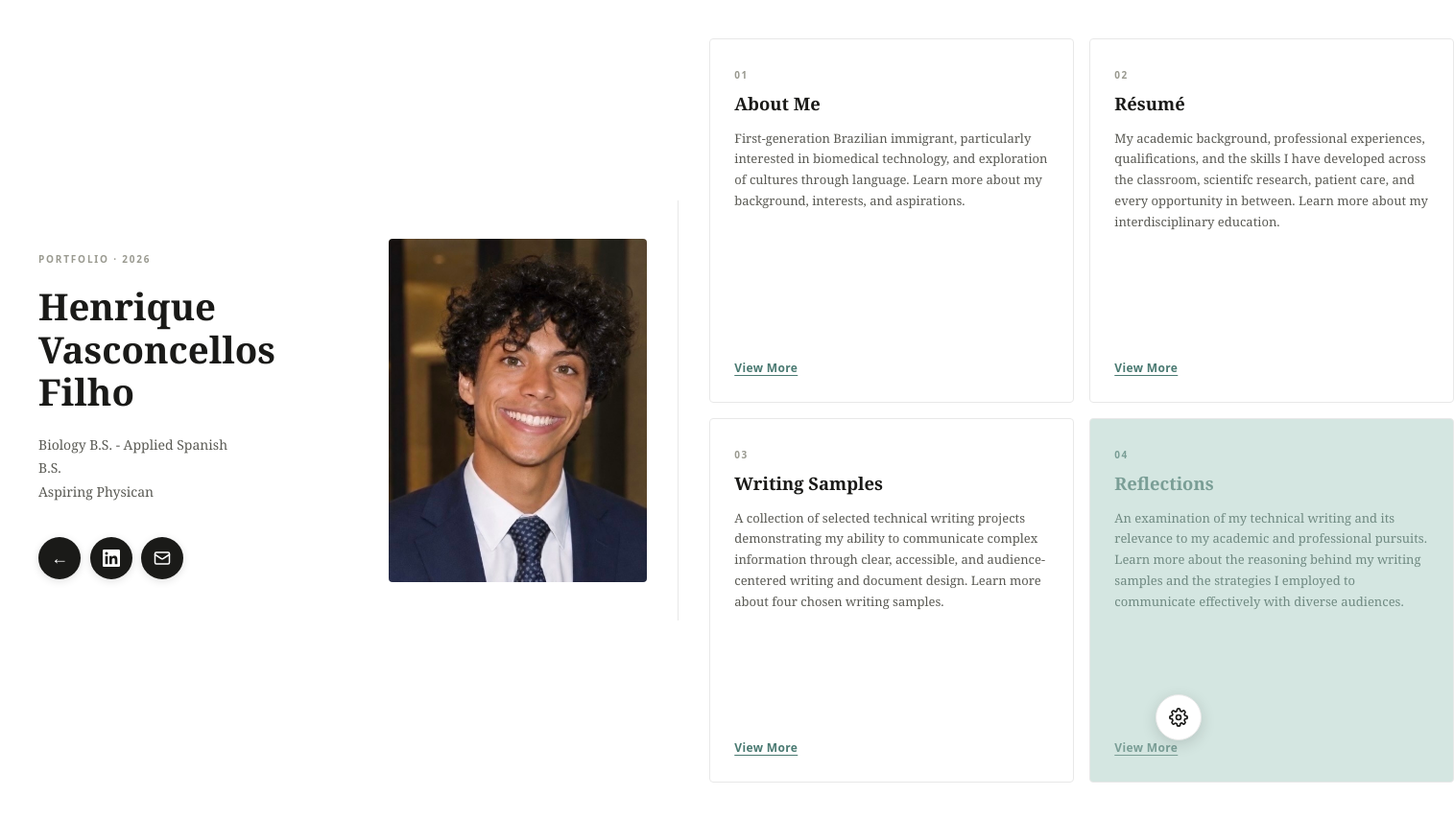
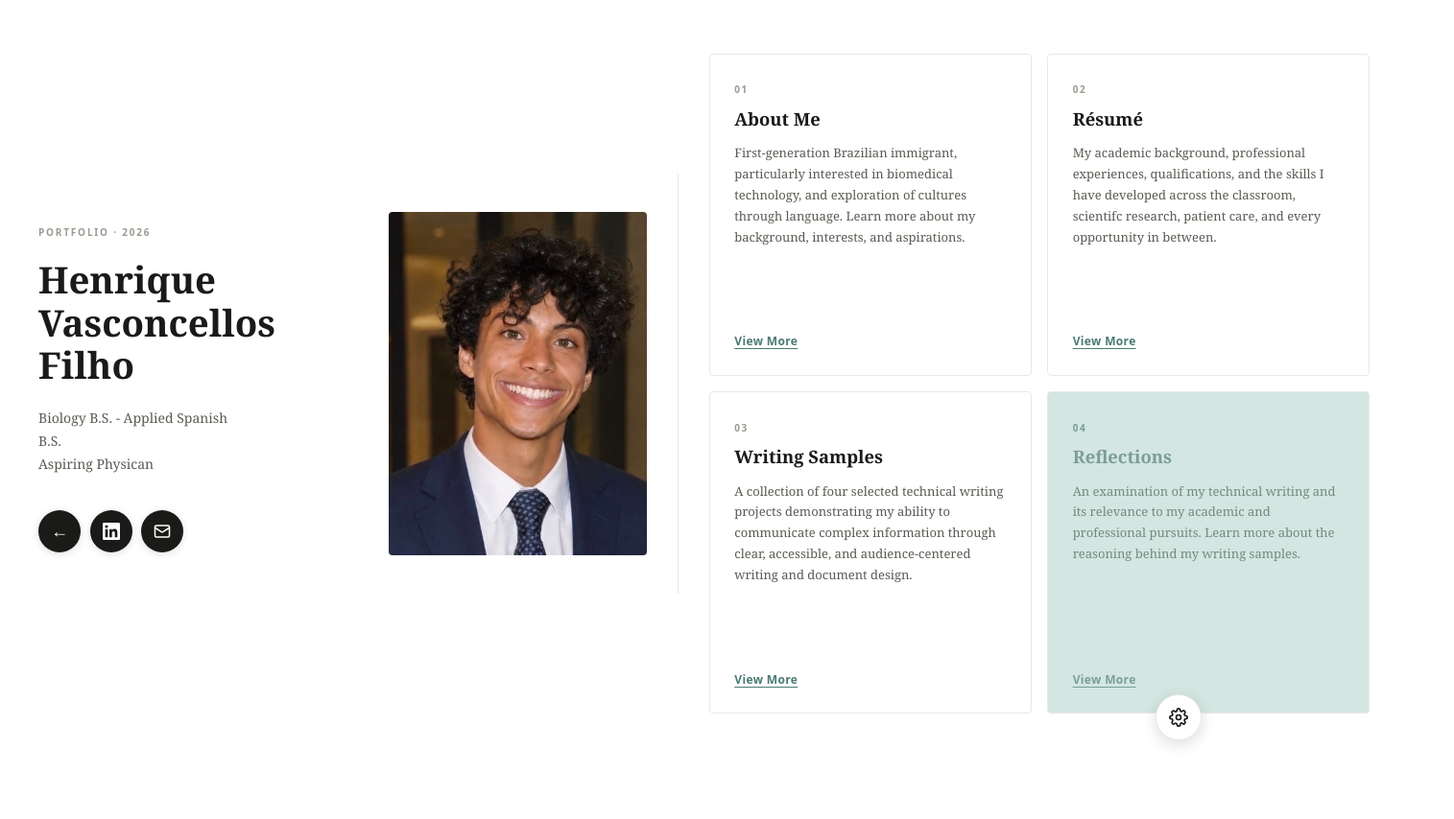
Before and after one commit to hvasconcellosfilho/hvasconcellosfilho.github.io, a plain HTML site: page ePortfolio.html in a window 1280 px wide. Shown: the whole page at 96% size, 1515 px wide, since content can reach past the window. After the commit the page ends 800 px from the top, so only its background shows below. Drawn offline with Linux system fonts and the light colour scheme; a web font is replaced by a local one.

Commit message:
Refine text in ePortfolio sections for clarity

```diff
--- a/ePortfolio.html
+++ b/ePortfolio.html
@@ -456,19 +456,19 @@
       <div class="card">
         <span class="card-label">02</span>
         <h2 class="card-heading">Résumé</h2>
-        <p class="card-body">My academic background, professional experiences, qualifications, and the skills I have developed across the classroom, scientifc research, patient care, and every opportunity in between. Learn more about my interdisciplinary education.</p>
+        <p class="card-body">My academic background, professional experiences, qualifications, and the skills I have developed across the classroom, scientifc research, patient care, and every opportunity in between.</p>
         <a class="card-link" href="about.html">View More</a>
       </div>
       <div class="card">
         <span class="card-label">03</span>
         <h2 class="card-heading">Writing Samples</h2>
-        <p class="card-body">A collection of selected technical writing projects demonstrating my ability to communicate complex information through clear, accessible, and audience-centered writing and document design. Learn more about four chosen writing samples.</p>
+        <p class="card-body">A collection of four selected technical writing projects demonstrating my ability to communicate complex information through clear, accessible, and audience-centered writing and document design.</p>
         <a class="card-link" href="about.html">View More</a>
       </div>
       <div class="card card-accent">
         <span class="card-label">04</span>
         <h2 class="card-heading">Reflections</h2>
-        <p class="card-body">An examination of my technical writing and its relevance to my academic and professional pursuits. Learn more about the reasoning behind my writing samples and the strategies I employed to communicate effectively with diverse audiences.</p>
+        <p class="card-body">An examination of my technical writing and its relevance to my academic and professional pursuits. Learn more about the reasoning behind my writing samples.</p>
         <a class="card-link" href="about.html">View More</a>
       </div>
     </div>
```
